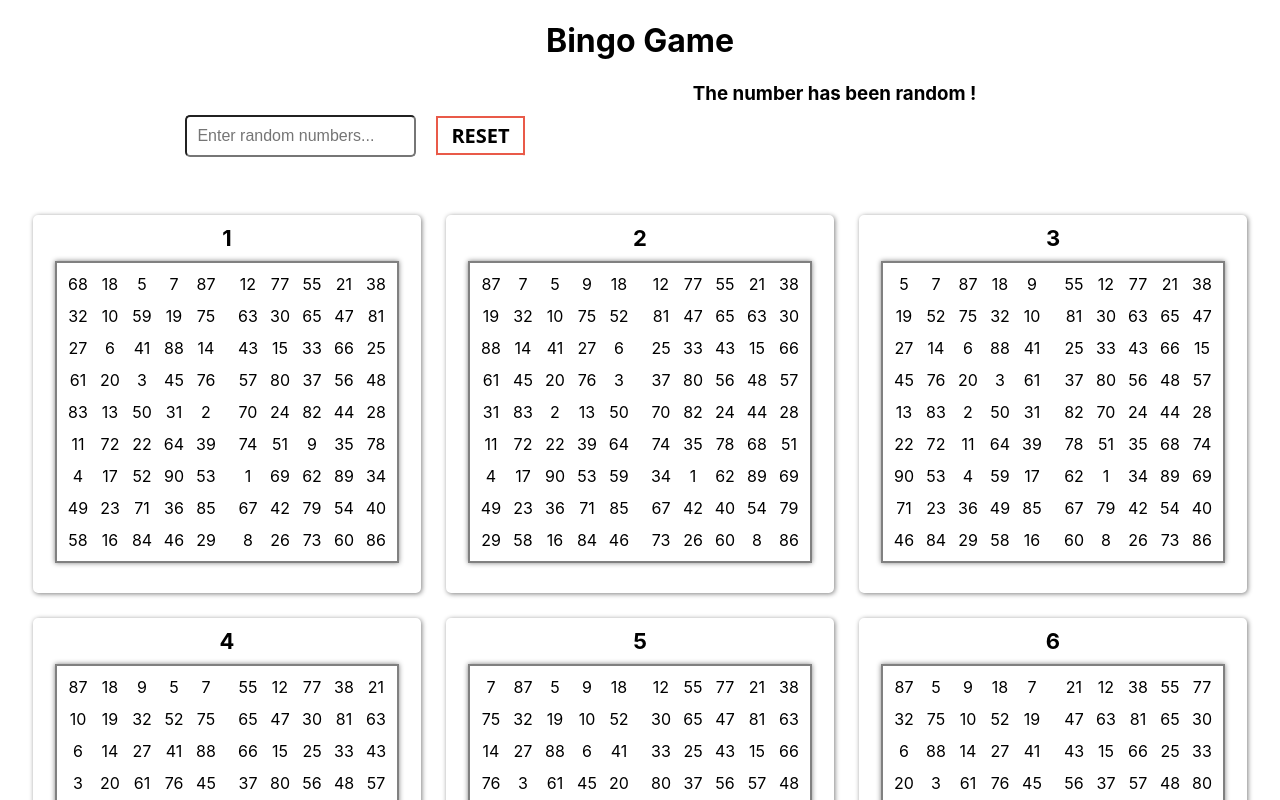
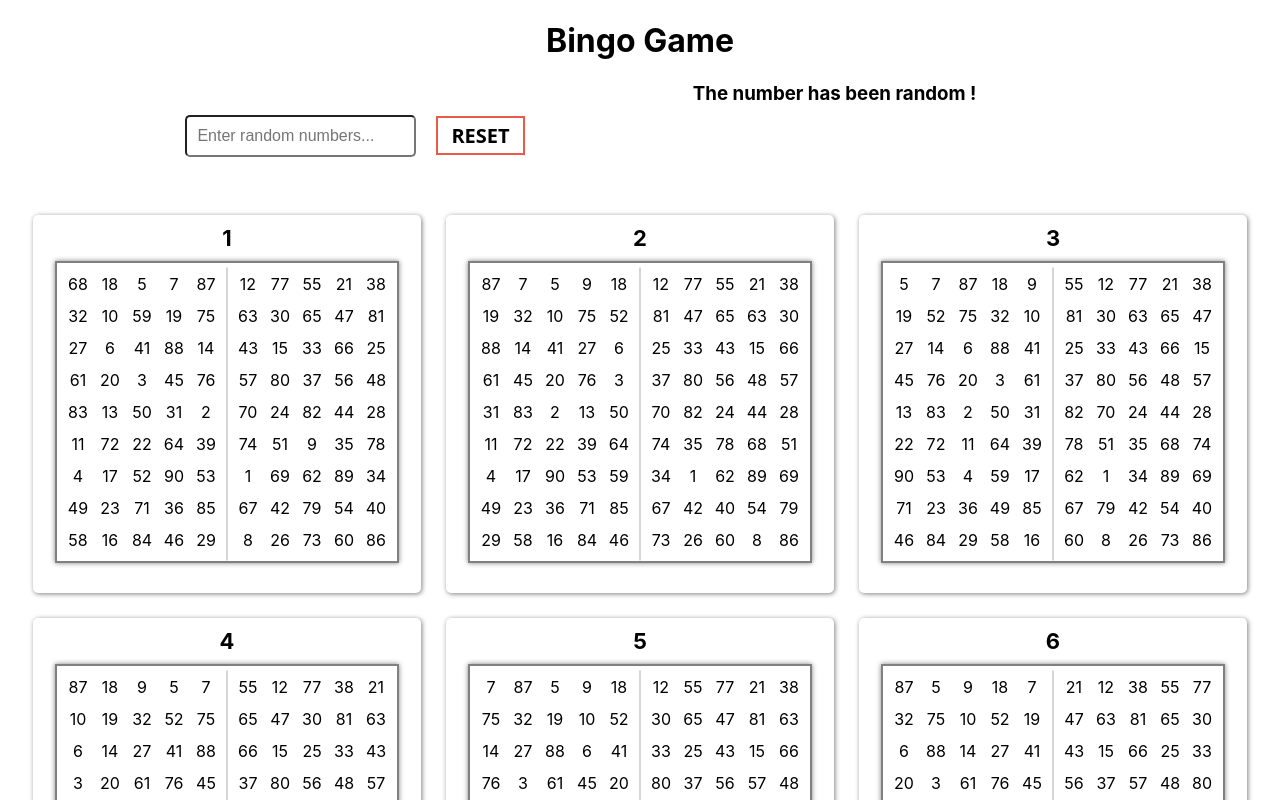
Before and after one commit to phamtandat655/bingo-game, a React (Create React App) app: page / in a window 1280 px wide. Shown: the top 800 px of the page. Built offline with nearby package versions, Linux system fonts and the light colour scheme.

Commit message:
[#2] update Ticket.js

```diff
--- a/src/components/Ticket/Ticket.js
+++ b/src/components/Ticket/Ticket.js
@@ -26,7 +26,7 @@ const Ticket = ({ numberArr, numberOfTicket }) => {
     if (numberList.length < 1) {
       setBingo('');
     }
-  }, [numberList]);
+  }, [numberList, numberArr, numberOfTicket]);
 
   // 'bingo'
   return (
@@ -36,7 +36,7 @@ const Ticket = ({ numberArr, numberOfTicket }) => {
         <div className="ticket-left">
           {numberArr.map((numberOfRowList, index) => {
             if (index >= numberArr.length / 2) {
-              return;
+              return null;
             }
             return <RowInTicket numberOfRowList={numberOfRowList} key={index} />;
           })}
@@ -46,7 +46,7 @@ const Ticket = ({ numberArr, numberOfTicket }) => {
             if (index >= numberArr.length / 2) {
               return <RowInTicket numberOfRowList={numberOfRowList} key={index} />;
             }
-            return;
+            return null;
           })}
         </div>
       </div>
--- a/src/components/Ticket/Ticket.scss
+++ b/src/components/Ticket/Ticket.scss
@@ -17,7 +17,6 @@
     position: relative;
     padding: 20px 20px 50px 20px;
     // padding: 10px;
-    z-index: 100;
 
     display: flex;
     flex-direction: column;
@@ -69,8 +68,8 @@
     }
 
     &::before {
+        content: "";
         position: absolute;
-        content: "";
         width: 1px;
         height: calc(90% - 40px);
 
@@ -78,6 +77,8 @@
         left: 50%;
         transform: translate(-50% , -50%);
         background-color: rgb(179, 172, 172);
+
+        z-index: 10;
     }
 
     .ticket-container {
```
Also changed, not shown: 1 other file (tests, documents, lock files or other folders).
